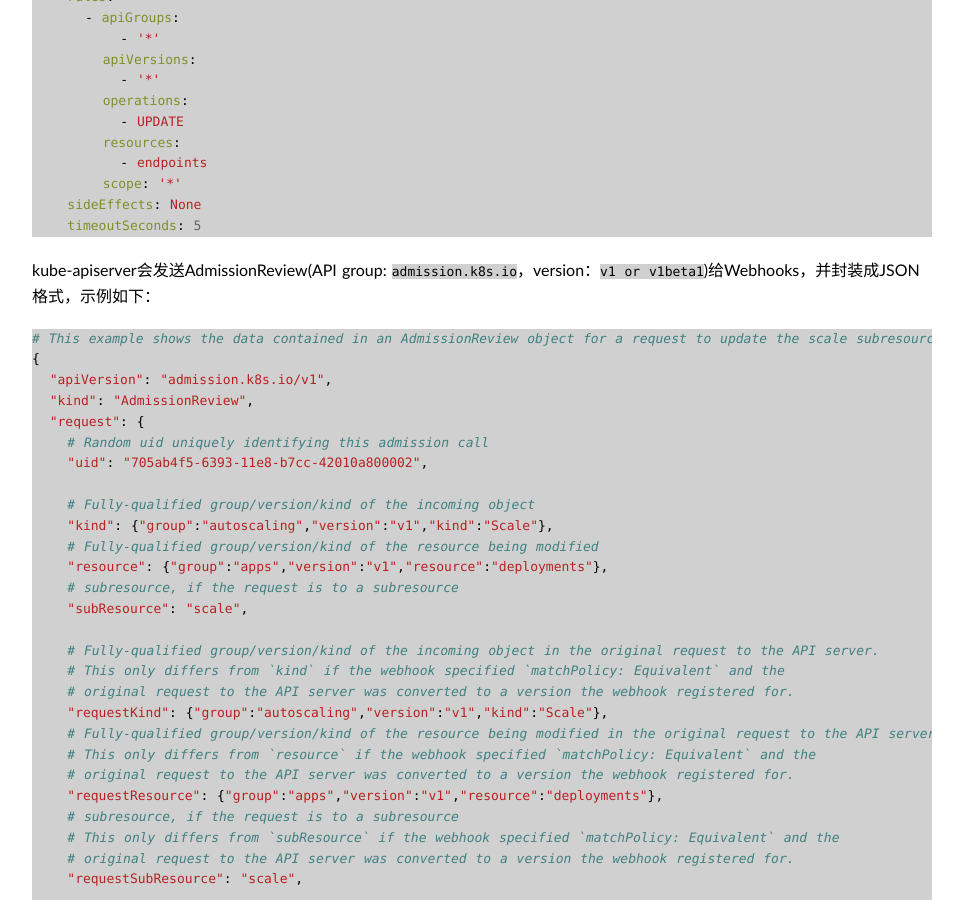
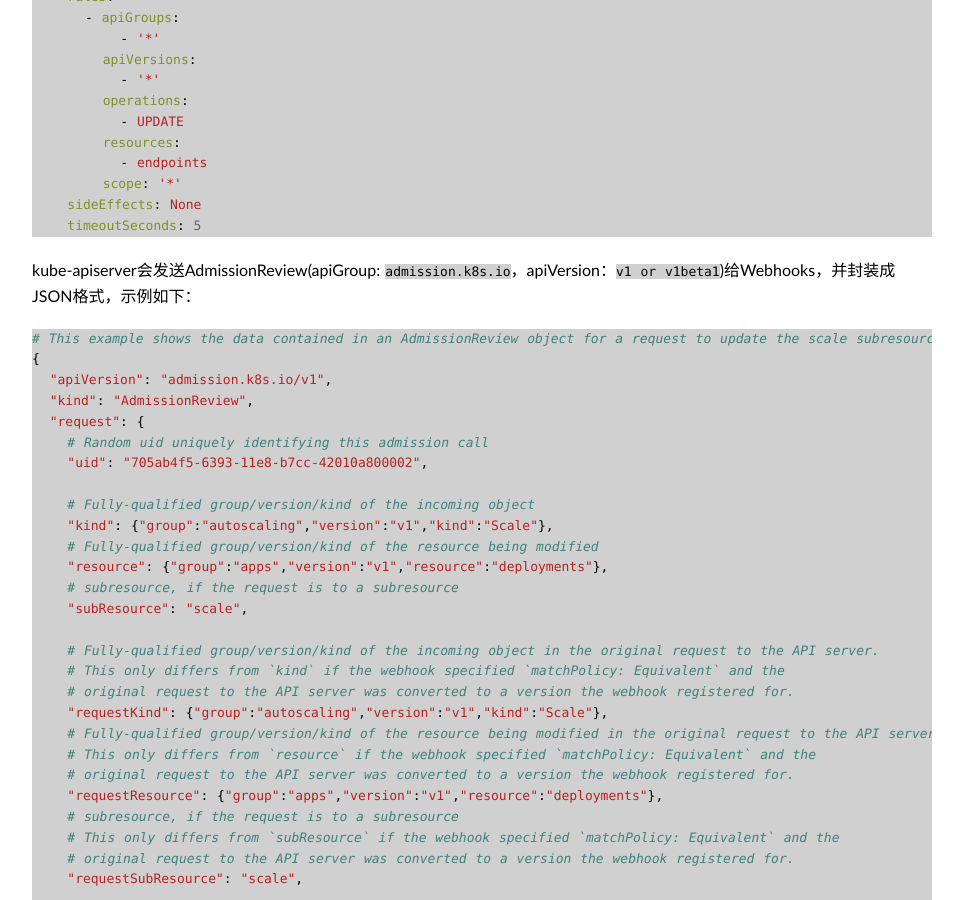
Before and after one commit to duyanghao/duyanghao.github.io, a Jekyll site: the page built from _posts/2021-3-8-superedge-edge-health-admission.md, in a window 1280 px wide and 900 px high, scrolled down 3496 px. Shown: the whole window, without its empty margins (158-1121 px from the left). Built offline with Jekyll 4.4.1, drawn with Linux system fonts in a browser that asks for light colours; some web fonts are replaced; comment, search, counter and statistics services are not loaded.

Commit message:
update superedge intros
Signed-off-by: duyanghao <1294057873@qq.com>

````diff
--- a/_posts/2021-3-8-superedge-edge-health-admission.md
+++ b/_posts/2021-3-8-superedge-edge-health-admission.md
@@ -129,7 +129,7 @@ webhooks:
     timeoutSeconds: 5
 ```
 
-kube-apiserver会发送AdmissionReview(API group: `admission.k8s.io`，version：`v1 or v1beta1`)给Webhooks，并封装成JSON格式，示例如下：
+kube-apiserver会发送AdmissionReview(apiGroup: `admission.k8s.io`，apiVersion：`v1 or v1beta1`)给Webhooks，并封装成JSON格式，示例如下：
 
 ```yaml
 # This example shows the data contained in an AdmissionReview object for a request to update the scale subresource of an apps/v1 Deployment
````
